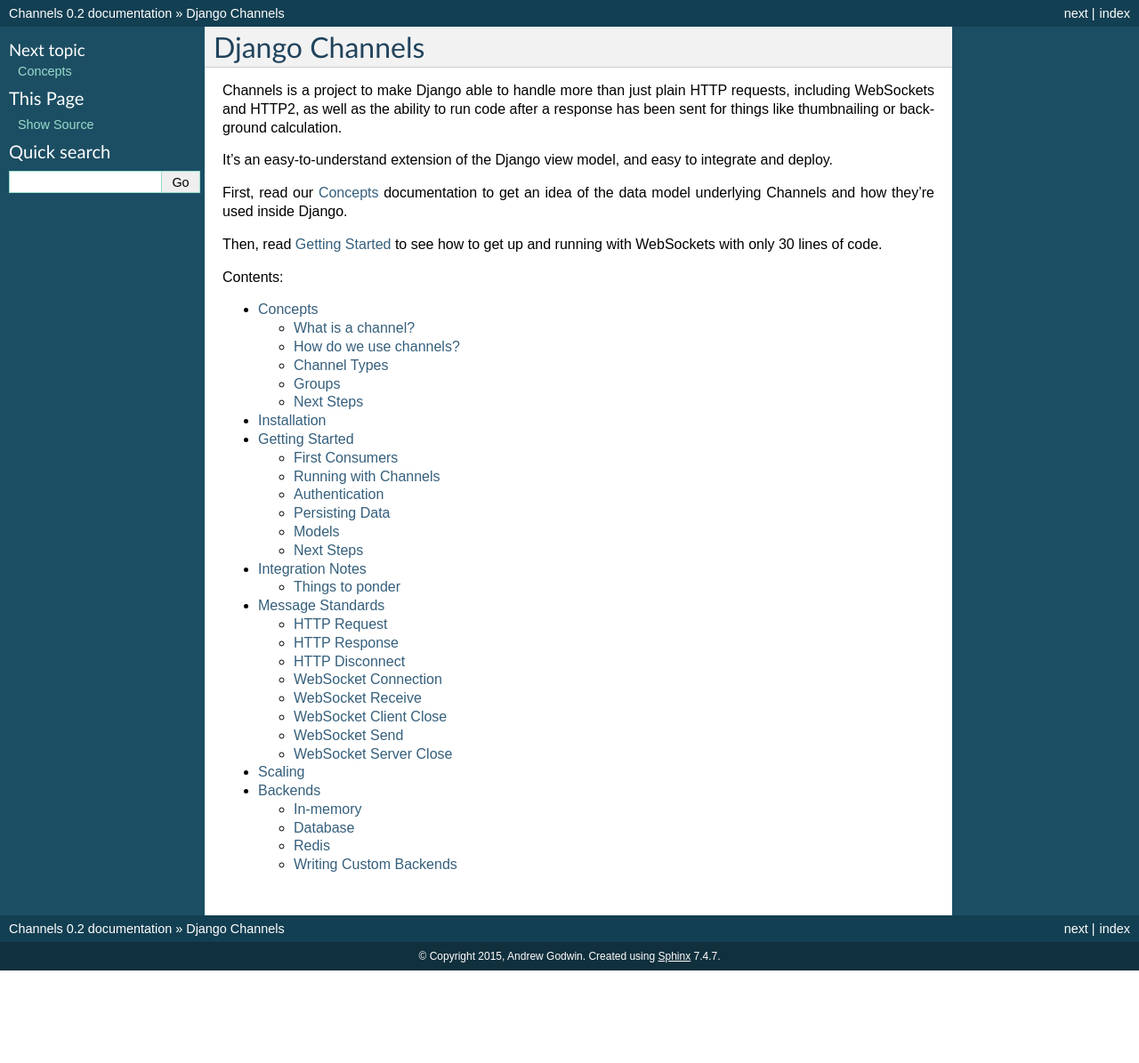
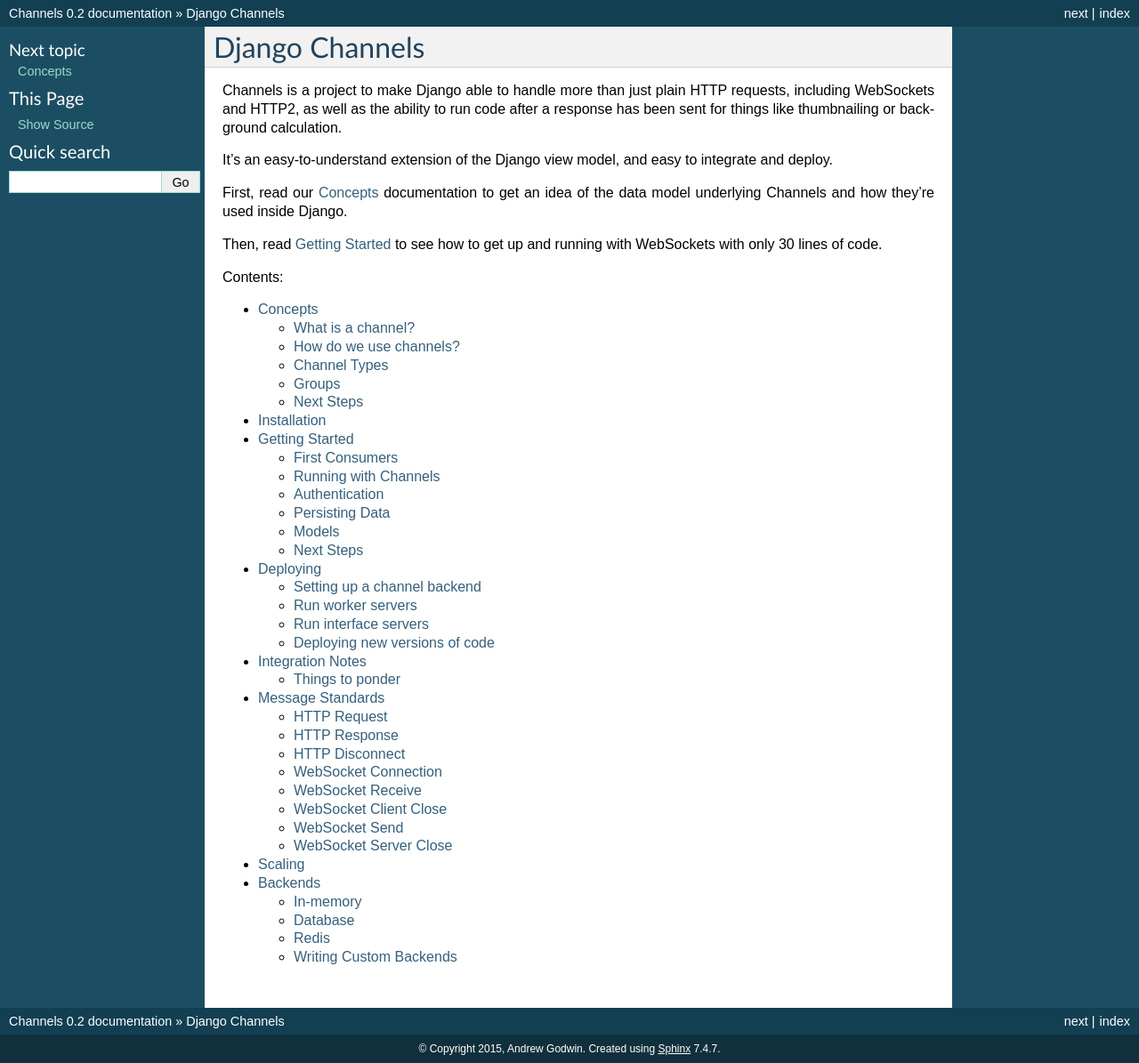
Before and after one commit to phillipchain/DjangoChannels, a Sphinx documentation site: the page built from docs/index.rst, in a window 1280 px wide. Shown: the whole page at 89% size. Built offline with Sphinx 7.4.7, drawn with Linux system fonts in a browser that asks for light colours; before the commit the page ends 1091 px from its top, so only the background shows below that.

```diff
--- a/docs/getting-started.rst
+++ b/docs/getting-started.rst
@@ -391,5 +391,5 @@ systems easily integrate with WebSockets.
 
 We recommend you read through the rest of the reference documentation to see
 all of what Channels has to offer; in particular, you may want to look at
-our :doc:`deployment` and :doc:`scaling` resources to get an idea of how to
+our :doc:`deploying` and :doc:`scaling` resources to get an idea of how to
 design and run apps in production environments.
--- a/docs/index.rst
+++ b/docs/index.rst
@@ -23,6 +23,7 @@ Contents:
    concepts
    installation
    getting-started
+   deploying
    integration-changes
    message-standards
    scaling
```
